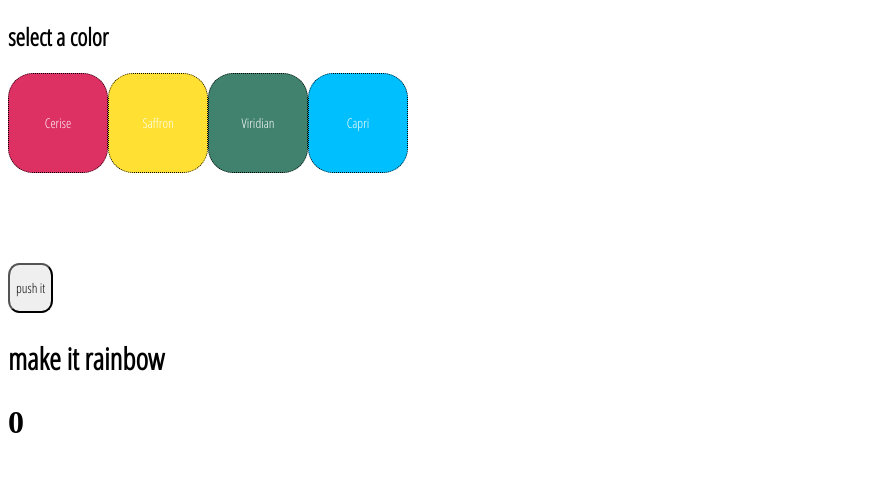
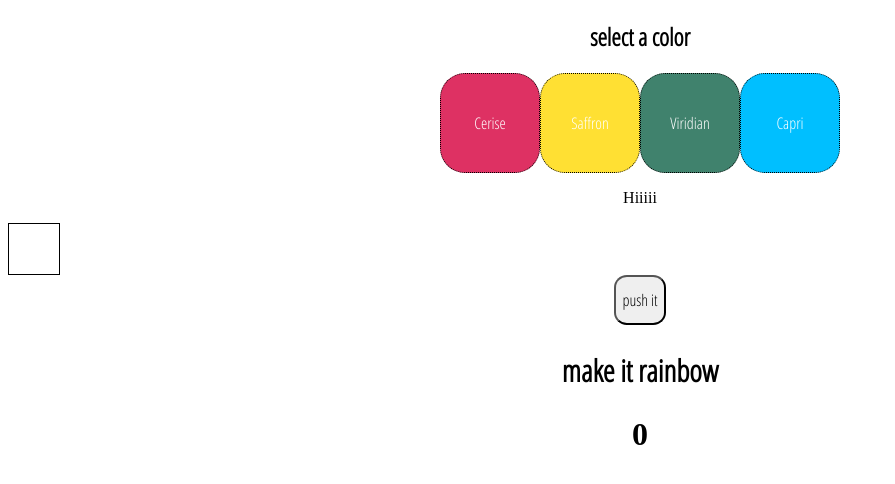
Before and after one commit to lacrivella/react-exercise, a React app: page / in a window 1280 px wide. Shown: the top 484 px of the page, without its empty margins (0-895 px from the left). Built offline with nearby package versions, Linux system fonts and the light colour scheme.

Commit message:
seperate div

```diff
--- a/src/components/App.js
+++ b/src/components/App.js
@@ -7,13 +7,23 @@ import React, { Component, useState } from 'react';
 // import Color from './Color';
 // // import ColorButton from './ColorButton';
 import ColorPicker from './ColorPicker';
+import ColorDisplay from './ColorDisplay';
 import Incrementer from './Incrementer';
+
 
 // import Color from './Color';
 
 export default class App extends Component {
+  state = {
+    color: ''
+  };
 
+  colorClick = color => {
+    this.setState({ color });
+  }
   render() {
+    const { color } = this.state;
+
     return (
      <>
        {/* <Header title="Nolan" image="src/assets/nolie.jpg" />
@@ -25,7 +35,8 @@ export default class App extends Component {
        <Cat name="Omi" breed="Bombay" color="black short hair" />
        <Color hex="#3B444B" rgb={{ red: 58, green: 68, blue: 75 }} name="arsenic gray" />
        <Header title="Color Button" /> */}
-      <ColorPicker />
+      <ColorPicker colorClick={this.colorClick}/>
+      <ColorDisplay color={color}/>
       <Incrementer />
      </>
     );
--- /dev/null
+++ b/src/components/ColorDisplay.css
@@ -0,0 +1,5 @@
+  .ColorDisplay {
+    height: 50px;
+    width: 50px;
+    border: solid black 1px;
+    }
--- /dev/null
+++ b/src/components/ColorDisplay.js
@@ -0,0 +1,19 @@
+import React from 'react';
+import PropTypes from 'prop-types';
+import styles from './ColorDisplay.css';
+
+function ColorDisplay({ color }) {
+  console.log(typeof color);
+  return (
+    <>
+    <p>Hiiiii</p>
+    <div className={styles.ColorDisplay} style={{ backgroundColor: color }}></div>
+    </>
+  );
+}
+
+ColorDisplay.propTypes = {
+  color: PropTypes.string.isRequired
+};
+
+export default ColorDisplay;
--- a/src/components/ColorPicker.css
+++ b/src/components/ColorPicker.css
@@ -1,4 +1,5 @@
 @import url('https://fonts.googleapis.com/css?family=Open+Sans+Condensed:300&display=swap');
+
 .ColorPicker {
 
   button {
@@ -21,11 +22,6 @@
   .capri {
     background-color: #00BFFF;
   }
-div {
-  margin: 20px;
-  height: 50px;
-  width: 50px;
-  }
 
 h1 {
   font-family: 'Open Sans Condensed', sans-serif;
--- a/src/components/ColorPicker.js
+++ b/src/components/ColorPicker.js
@@ -2,23 +2,14 @@ import React, { Component } from 'react';
 import styles from './ColorPicker.css';
 
 export default class ColorPicker extends Component {
-  state = {
-    color: ''
-  };
-
-  colorClick = color => {
-    this.setState({ color });
-  }
-
   render() {
     return (
       <section className={styles.ColorPicker}>
         <h1>select a color</h1>
-        <button className={styles.cerise} onClick={()=> this.colorClick('cerise')}>Cerise</button>
-        <button className={styles.saffron} onClick={()=> this.colorClick('saffron')}>Saffron</button>
-        <button className={styles.viridian} onClick={()=> this.colorClick('viridian')}>Viridian</button>
-        <button className={styles.capri} onClick={()=> this.colorClick('capri')}>Capri</button>
-        <div className={styles[this.state.color]}></div>
+        <button className={styles.cerise} onClick={()=> this.props.colorClick('cerise')}>Cerise</button>
+        <button className={styles.saffron} onClick={()=> this.props.colorClick('saffron')}>Saffron</button>
+        <button className={styles.viridian} onClick={()=> this.props.colorClick('viridian')}>Viridian</button>
+        <button className={styles.capri} onClick={()=> this.props.colorClick('capri')}>Capri</button>
       </section>
     );
   }
--- a/src/components/Incrementer.css
+++ b/src/components/Incrementer.css
@@ -1,4 +1,7 @@
 @import url('https://fonts.googleapis.com/css?family=Open+Sans+Condensed:300&display=swap');
+body{
+  text-align: center;
+}
 h2{
   font-family: 'Open Sans Condensed', sans-serif;
   font-size: 30px;
@@ -12,4 +15,9 @@ button {
   height: 50px;
   border-radius: 25%;
   font-family: 'Open Sans Condensed', sans-serif;
+  font-size: 1em;
 }
+.count {
+  font-family: 'Open Sans Condensed', sans-serif;
+  font-size: 1em;
+}
--- a/src/components/Incrementer.js
+++ b/src/components/Incrementer.js
@@ -12,7 +12,7 @@ export default function Incrementer() {
     <div>
       <button onClick={increment}>push it</button>
       <h2 className={isColor ? styles.rainbow : ''}>make it rainbow</h2>
-      <h1>{count}</h1>
+      <h1 className="count">{count}</h1>
     </div>
   );
 }
```
